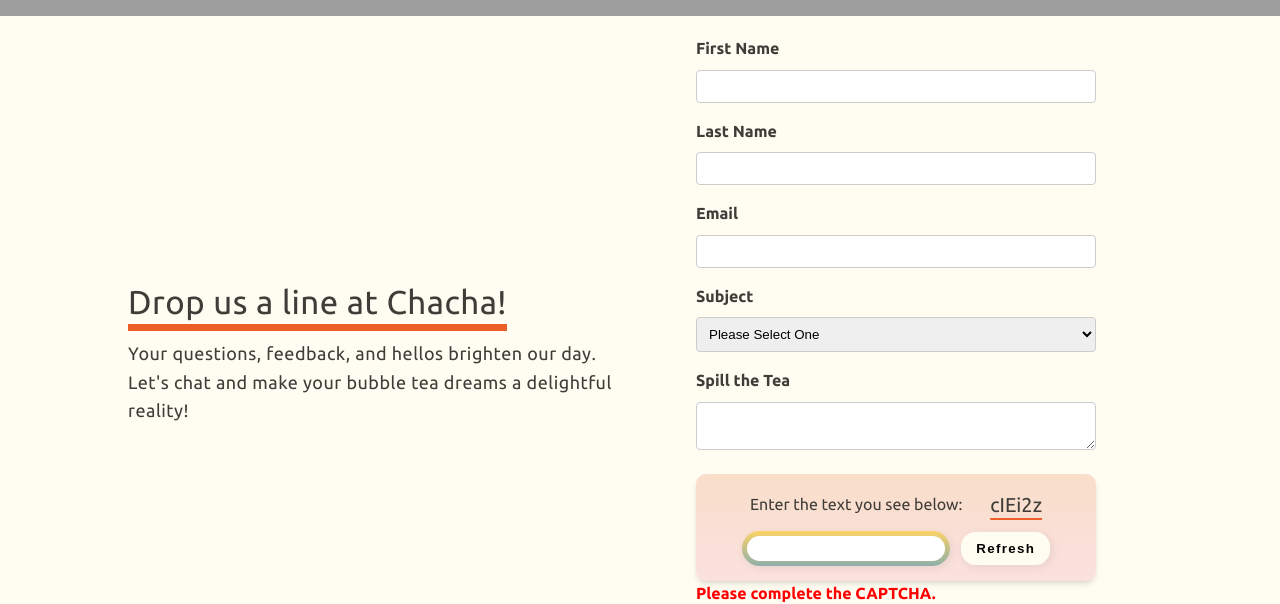
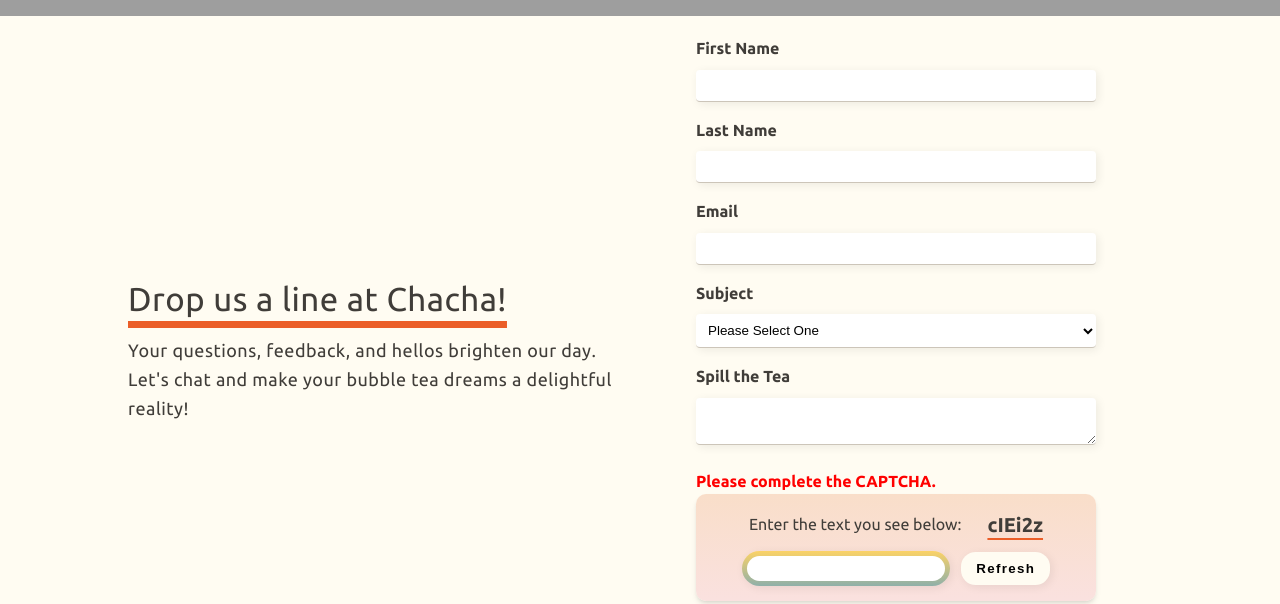
Before and after one commit to kibapika/ChaCha-BBT, a Vue app: page /contact in a window 1280 px wide. Shown: the part 238-842 px from the top of the page. Built offline with nearby package versions, Linux system fonts and the light colour scheme; grey boxes are pictures that could not be loaded.

Commit message:
edited css of input/textarea/select

```diff
--- a/src/components/ContactForm.vue
+++ b/src/components/ContactForm.vue
@@ -156,8 +156,8 @@
       ></textarea>
     </div>
     <div class="formDiv">
+      <span v-if="!isCaptchaValid" class="error">Please complete the CAPTCHA.</span>
       <CustomCaptcha ref="captcha" @captcha-validated="handleCaptchaValidation" />
-      <span v-if="!isCaptchaValid" class="error">Please complete the CAPTCHA.</span>
     </div>
     <button type="submit" :disabled="!isFormValid">
       <div>
@@ -212,11 +212,28 @@
 input,
 textarea,
 select {
+  background-color: white;
   width: 100%;
-  padding: 0.5rem;
-  margin-top: 0.5rem;
-  border: 1px solid #ccc;
+  padding: 8px;
+  margin-top: 8px;
   border-radius: 4px;
+  font-size: 13.4px;
+  border: none;
+  border-bottom: 1.25px solid #ccc5b9;
+  box-shadow: 2px 2px 10px rgba(0, 0, 0, 0.075);
+}
+
+input:hover, textarea:hover, select:hover {
+  transition: box-shadow ease-in-out 0.3s;
+  box-shadow: 0 1px 6px rgb(32 33 36 / 28%);
+  border-color: #ccc5b9;
+}
+
+input:focus, textarea:focus, select:focus {
+  outline: none;
+  border: 1px solid #ccc5b9;
+  transition: box-shadow ease-in-out 0.3s;
+  box-shadow: 0 1px 6px rgb(32 33 36 / 28%);
 }
 
 button {
@@ -232,6 +249,7 @@
   overflow: hidden;
   transition: all 0.3s;
   cursor: pointer;
+  box-shadow: 2px 2px 10px rgba(0, 0, 0, 0.075);
 }
 
 button span {
--- a/src/components/VueCaptcha.vue
+++ b/src/components/VueCaptcha.vue
@@ -82,6 +82,7 @@
   text-decoration: underline #eb5e28 2px;
   text-underline-offset: 6px;
   font-size: 20px;
+  font-weight: bold;
 }
 
 .captchaSec2 {
```
